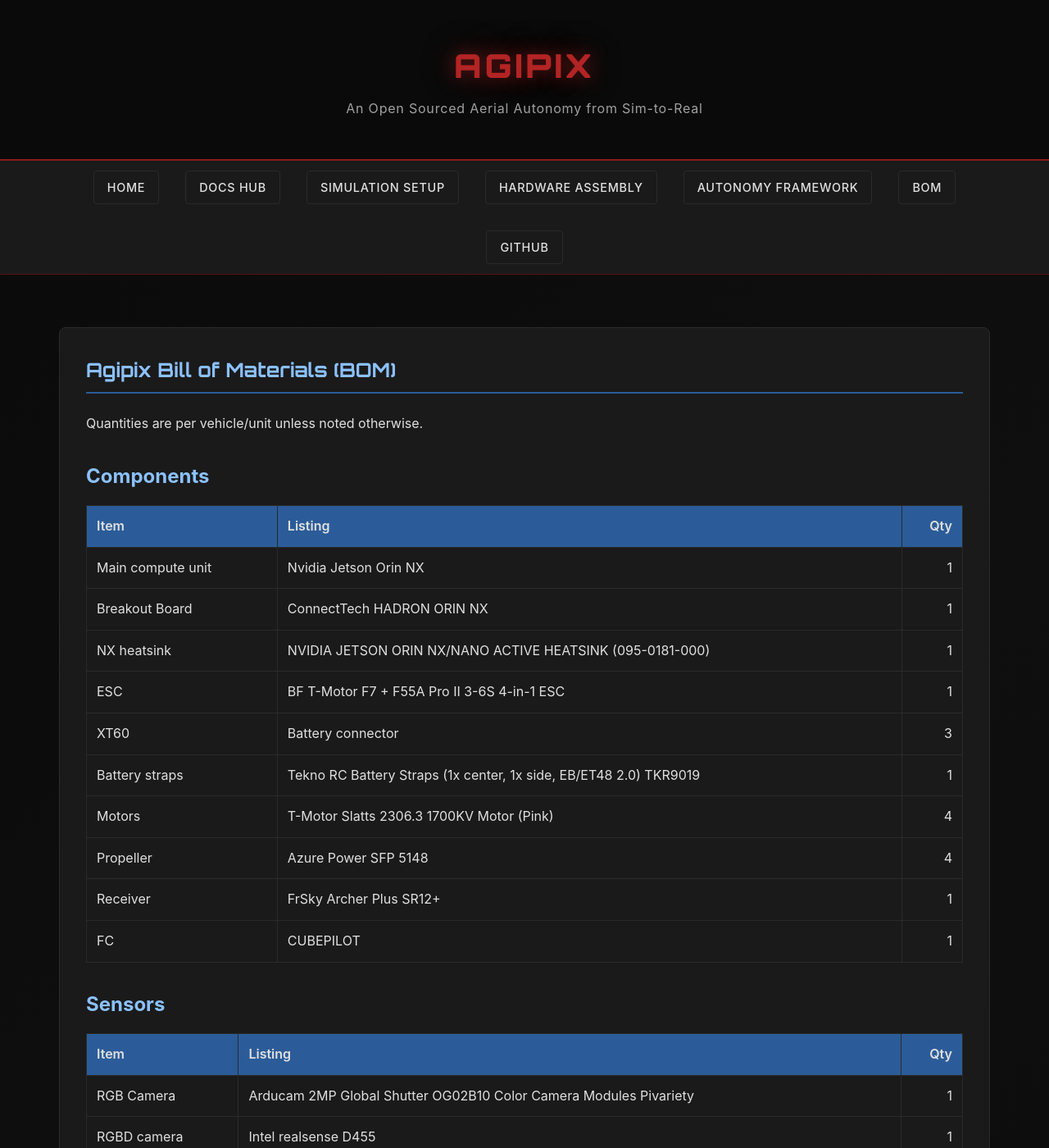
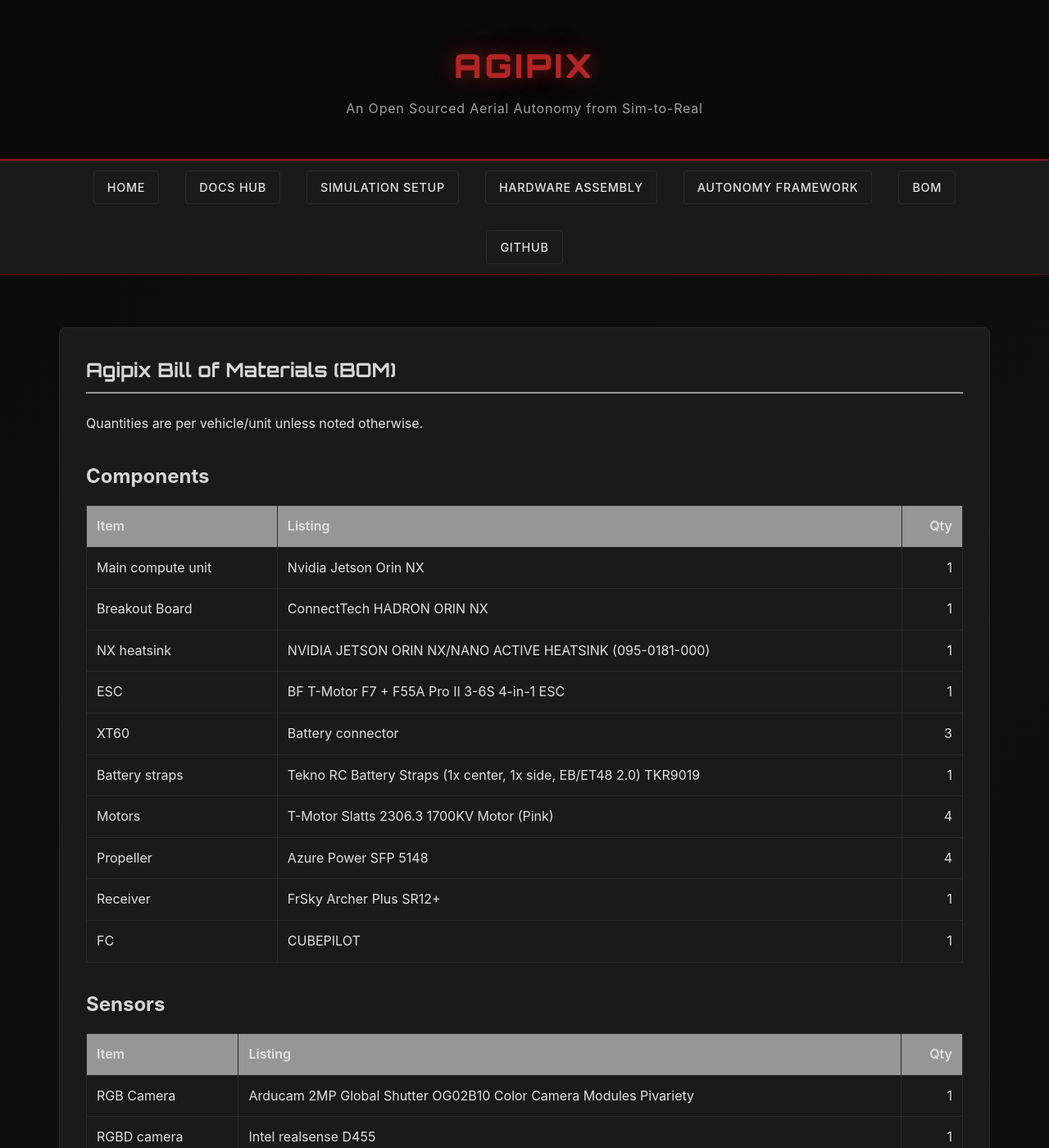
Before and after one commit to SasaKuruppuarachchi/agipix, a Jekyll site: the page built from bom.md, in a window 1280 px wide and 1400 px high. Shown: the whole window at 82% size. Built offline with Jekyll 4.4.1, drawn with Linux system fonts in a browser that asks for light colours.

Commit message:
Refactor documentation styles to use accessible white accents for links and buttons

```diff
--- a/assets/css/style.scss
+++ b/assets/css/style.scss
@@ -89,9 +89,9 @@
 /* Docs: avoid red text accents by overriding accent variables locally */
 .doc-content {
   /* Accessible blue accents for links and buttons within docs */
-  --accent-red: #4aa3ff;        /* replaces red within this scope */
-  --accent-red-light: #8bc1ff;
-  --accent-red-dark: #2b5c99;
+  --accent-red: #ffffffc0;        /* replaces red within this scope */
+  --accent-red-light: #ffffffd2;
+  --accent-red-dark: #ffffff8a;
 }
 
 .doc-content a {
```
